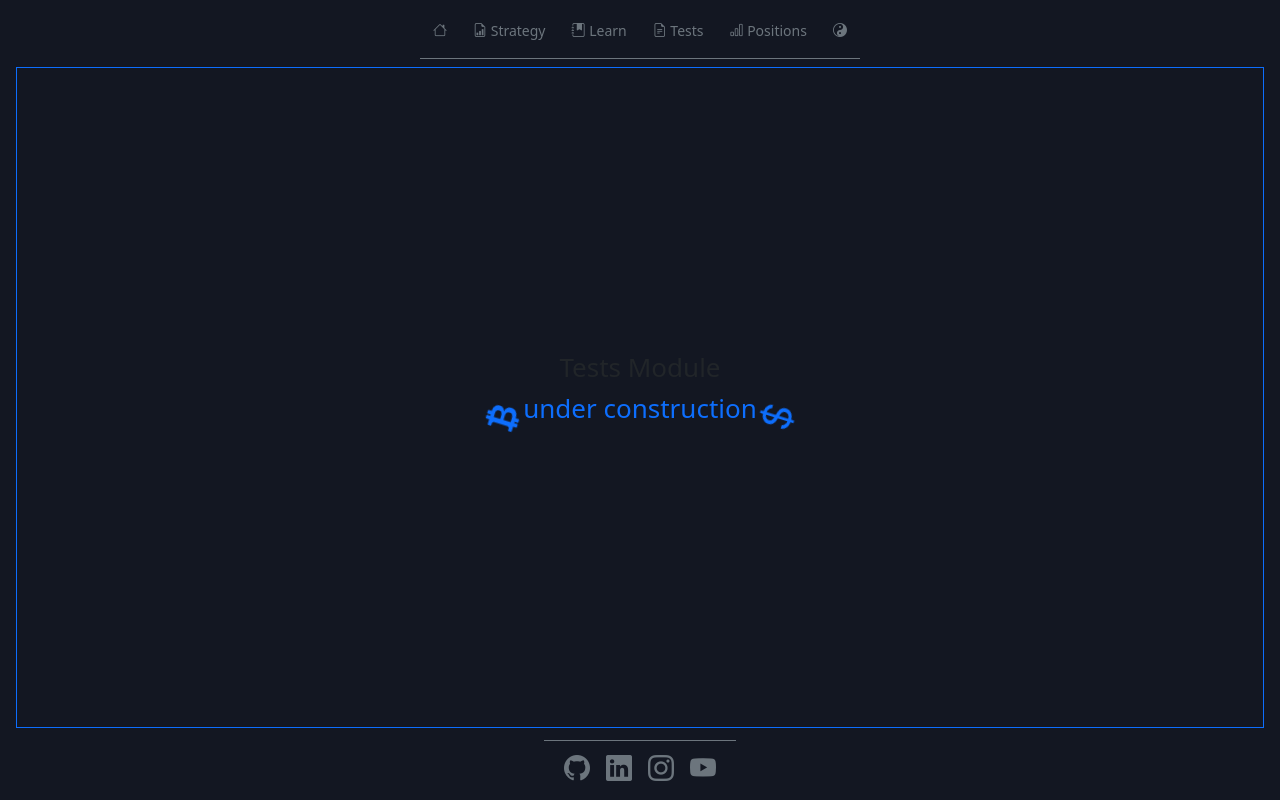
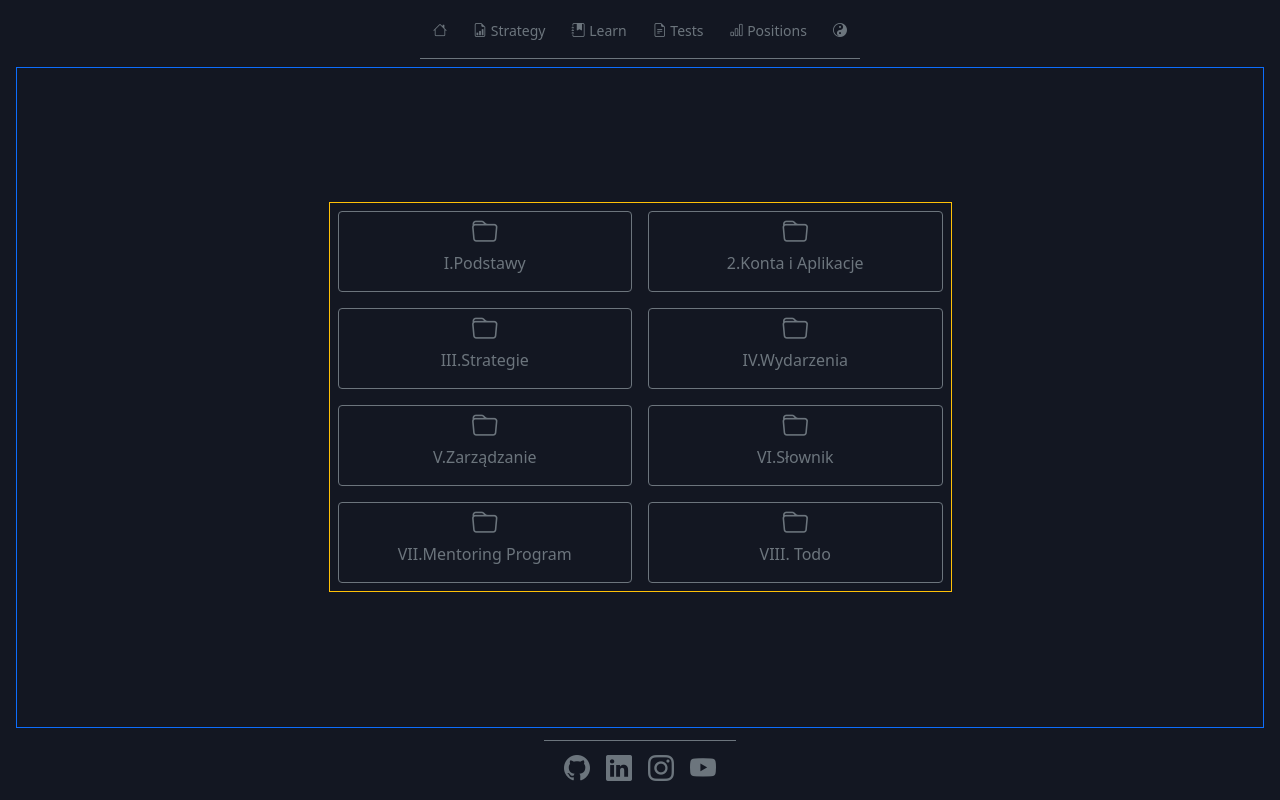
Before and after one commit to PjerC/forexy, a React (Create React App) app: page / in a window 1280 px wide. Both pictures are taken after a click on the button "Learn". Built offline with nearby package versions, Linux system fonts and the light colour scheme.

Commit message:
learn panel main preview added

```diff
--- a/src/ContentModules/Material.js
+++ b/src/ContentModules/Material.js
@@ -1,18 +1,57 @@
 import 'bootstrap/dist/css/bootstrap.min.css'
 import 'bootstrap-icons/font/bootstrap-icons.css';
 import './ContentModules.css';
-import UnderConstruction from '../UsableModules/UnderConstruction';
+import { useState } from 'react';
 
 
 const Material = (props) => {
+    // TO DO - zmienim onmouseleave / enter na jedna funkcje   typy false/true
 
-    //const objMaterials = [1,2,3,4,5,6,7,8]
-    /* grid 4 x 4  materialy od 1 do 8
-        ikony + temat
-        jesli hover to zwiekszenie i pokazanie contentu
-    */
+    const [folderImg,setFolderImg] = useState('text-secondary bi bi-folder');
+    const changeFolderImg = () => {setFolderImg('text-secondary bi bi-folder2-open')}
+    const changeImgToInitial = () => {setFolderImg('text-secondary bi bi-folder')}
     return (
-        <div> Tests Module<UnderConstruction />
+        <div className='container w-50 align-items-center justify-content-center m-1 border border-warning'>
+            <div className='row justify-content-md-center align-items-center'>
+                <div className='col border border-secondary m-2 animScale rounded'>
+                    <i className={folderImg}></i>
+                    <p className='fs-6 text-secondary'>I.Podstawy</p>
+                </div>
+                <div className='col border border-secondary m-2 animScale rounded'>
+                    <i class="text-secondary bi bi-folder"></i>
+                    <p className='fs-6 text-secondary'>2.Konta i Aplikacje</p>
+                </div>
+            </div>
+            <div className=' row justify-content-md-center '>
+                <div className='col border border-secondary m-2 animScale rounded'>
+                    <i class={folderImg}></i>
+                    <p className='fs-6 text-secondary'>III.Strategie</p>
+                </div>
+                <div className='col border border-secondary m-2 animScale rounded'>
+                    <i class={folderImg}></i>
+                    <p className='fs-6 text-secondary'>IV.Wydarzenia</p>
+                </div>
+            </div>
+            <div className=' row  justify-content-md-center '>
+                <div className='col border border-secondary m-2 animScale rounded'>
+                    <i class="text-secondary bi bi-folder"></i>
+                    <p className='fs-6 text-secondary'>V.Zarządzanie</p>
+                </div>
+                <div className='col border border-secondary m-2 animScale rounded'>
+                    <i class="text-secondary bi bi-folder"></i>
+                    <p className='fs-6 text-secondary'>VI.Słownik</p>
+                </div>
+            </div>
+            <div className=' row  justify-content-md-center '>
+                <div className='col border border-secondary m-2 animScale rounded'>
+                    <i class="text-secondary bi bi-folder"></i>
+                    <p className='fs-6 text-secondary'>VII.Mentoring Program</p>
+                </div>
+                <div className='col border border-secondary m-2 animScale rounded'>
+                    <i class="text-secondary bi bi-folder"></i>
+                    <p className='fs-6 text-secondary'>VIII. Todo</p>
+                </div>
+            </div>
         </div>
 
     )
--- a/src/NavBarModules/NavBarRightModule.js
+++ b/src/NavBarModules/NavBarRightModule.js
@@ -4,10 +4,7 @@ import "bootstrap-icons/font/bootstrap-icons.css";
 const NavBarRightModule = (props) => {
     const {setBackgroundColor} = props;
 
-    const changeBackgroundColor = () => {
-        console.log('click')
-        setBackgroundColor('white')
-    }
+    const changeBackgroundColor = () => {setBackgroundColor('white')}
     return (
         <div>
             <button className="flex-fill btn btn-sm text-secondary m-1 navBarBtn" type="button"><i className="bi bi-yin-yang" onClick={changeBackgroundColor}></i></button>
```
Also changed, not shown: src/ContentModules/ContentModules.css (line endings or trailing spaces).
